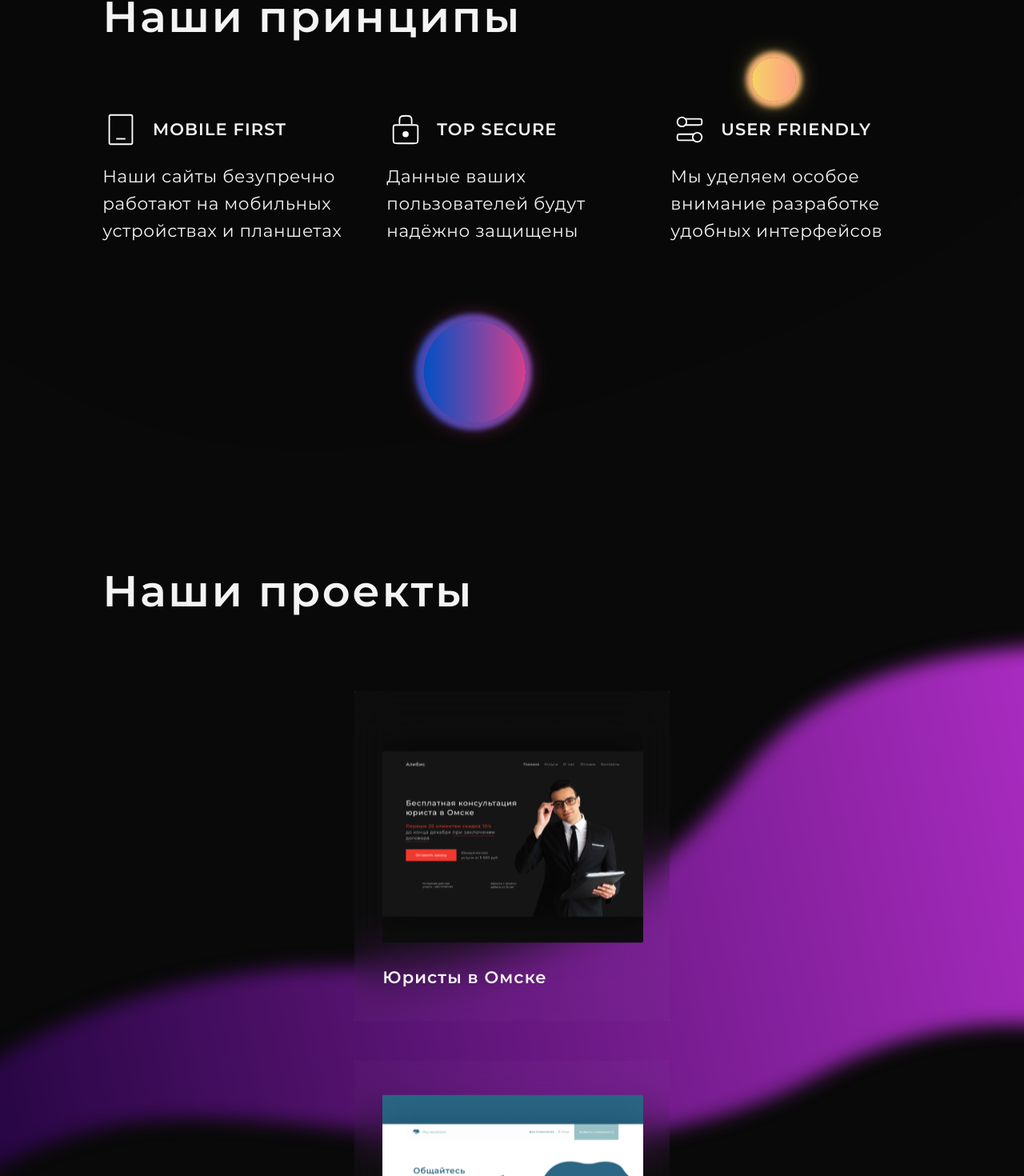
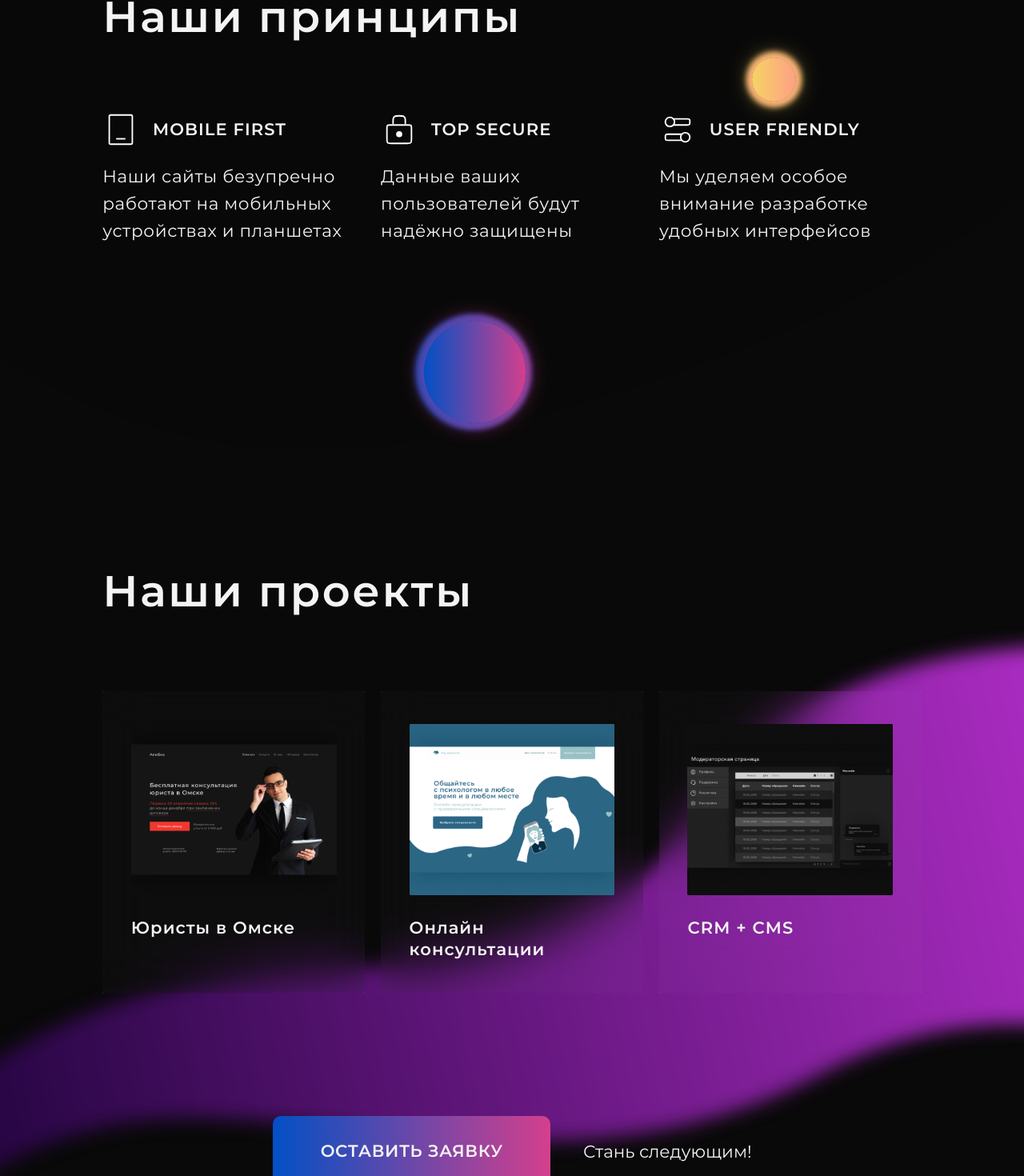
Before and after one commit to proofblame/raccoon-it, a React (Create React App) app: page / in a window 1280 px wide. Shown: the part 2279-3749 px from the top of the page at 80% size. Built offline with nearby package versions, Linux system fonts and the light colour scheme.

Commit message:
fix/lists grid layout

```diff
--- a/src/pages/Main.jsx
+++ b/src/pages/Main.jsx
@@ -26,7 +26,6 @@ const Main = () => {
     return scrollbarWidth;
   }
 
-  console.log(scrollbarWidth());
   const handleOpened = () => {
     setIsOpened(!isOpened);
   };
--- a/src/pages/screens/About/About.module.scss
+++ b/src/pages/screens/About/About.module.scss
@@ -126,6 +126,10 @@
 
 .list {
   list-style-type: none;
+  display: grid;
+  grid-template-columns: repeat(1, minmax(285px, 1fr));
+  column-gap: 20px;
+  row-gap: 20px;
 }
 
 .listItem {
--- a/src/pages/screens/Banner/Banner.jsx
+++ b/src/pages/screens/Banner/Banner.jsx
@@ -3,7 +3,6 @@ import H1 from '../../../shared/UI/H1/H1';
 import Button from '../../../shared/UI/Button/Button';
 import logo from './images/logo.svg';
 import Hand from './images/Hand.svg';
-import Fingers from './images/Fingers.svg';
 import Mobile from './images/Mobile.svg';
 import Mobile1Part from './images/Mobile1part.svg';
 import Mobile2Part from './images/Mobile2part.svg';
--- a/src/pages/screens/Banner/Banner.module.scss
+++ b/src/pages/screens/Banner/Banner.module.scss
@@ -199,7 +199,7 @@
   position: absolute;
   right: 0;
   @include adaptive(top, 600, 800);
-  @include adaptive(left, 35, -445);
+  @include adaptive(left, 85, -445);
   transform: translateY(-50%);
   object-fit: contain;
   z-index: 1;
--- a/src/pages/screens/Discuss/Discuss.jsx
+++ b/src/pages/screens/Discuss/Discuss.jsx
@@ -57,7 +57,7 @@ const Discuss = () => {
                 </p>
               </label>
               <Button type='submit' className={discuss.formSubmit}>
-                Отправить заявку
+                Отправить&nbsp;заявку
               </Button>
             </form>
 
--- a/src/pages/screens/Discuss/Discuss.module.scss
+++ b/src/pages/screens/Discuss/Discuss.module.scss
@@ -7,7 +7,7 @@
   border: 1px solid;
   border-image: linear-gradient(
     rgba(255, 255, 255, 0.3),
-    rgba(255, 255, 255, 0)
+    rgba(255, 255, 255, 0.02)
   );
   background: rgba(255, 255, 255, 0.02);
   backdrop-filter: blur(50px);
@@ -61,7 +61,7 @@
     background-repeat: no-repeat;
     background-size: cover;
     width: 100%;
-    @include adaptive(top, -100, 420);
+    @include adaptive(top, -100, 445);
     @include adaptive(left, 0, 0);
     @include adaptive(height, 1113, 234);
   }
@@ -87,6 +87,7 @@
     rgba(255, 255, 255, 0.3),
     rgba(255, 255, 255, 0)
   );
+  backdrop-filter: blur(50px);
 }
 
 .formName {
--- a/src/pages/screens/Projects/Projects.module.scss
+++ b/src/pages/screens/Projects/Projects.module.scss
@@ -37,12 +37,17 @@
 }
 
 .list {
-  display: flex;
-  justify-content: space-between;
+  width: 100%;
+  display: grid;
+  grid-template-columns: repeat(auto-fit, minmax(285px, 1fr));
+  column-gap: 20px;
+  row-gap: 20px;
 }
 
 .listItem {
-  @include adaptive(width, 430, 285);
+  // @include adaptive(width, 430, 285);
+  max-width: 430px;
+  width: 100%;
   background: rgba(255, 255, 255, 0.02);
   backdrop-filter: blur(30px);
   border-radius: 2px;
@@ -54,11 +59,12 @@
   @include adaptivePadding(padding, 0, 37, 0, 27);
   @include adaptive(padding-top, 45, 26);
   @include adaptive(padding-bottom, 44, 27);
+  box-sizing: border-box;
 }
 
 .listItemImage {
-  @include adaptive(width, 355, 236);
-  @include adaptive(height, 296, 212);
+  // @include adaptive(width, 355, 236);
+  // @include adaptive(height, 296, 212);
   @include adaptive(margin-bottom, 31, 20);
 }
 
@@ -78,10 +84,10 @@
 }
 
 @media screen and (max-width: 1280px) {
-  .list {
-    flex-direction: column;
-    align-items: center;
-  }
+  // .list {
+  //   // flex-direction: column;
+  //   align-items: center;
+  // }
 
   .listItem {
     @include adaptive(margin-bottom, 60, 20);
--- a/src/pages/screens/Techs/Techs.module.scss
+++ b/src/pages/screens/Techs/Techs.module.scss
@@ -59,8 +59,10 @@
 }
 
 .list {
-  display: flex;
-  justify-content: space-between;
+  display: grid;
+  grid-template-columns: repeat(auto-fit, minmax(285px, 1fr));
+  column-gap: 20px;
+  row-gap: 20px;
 }
 
 %list {
@@ -70,13 +72,15 @@
 }
 
 .listItem {
-  @include adaptive(width, 430, 286);
+  // @include adaptive(width, 430, 286);
   background: rgba(255, 255, 255, 0.02);
   backdrop-filter: blur(30px);
   border-radius: 2px;
   @include adaptivePadding(padding, 60, 51, 34, 33);
   @extend %list;
   z-index: 2;
+  max-width: 430px;
+  width: 100%;
 }
 
 .backendList {
--- a/src/pages/screens/Tenets/Tenets.module.scss
+++ b/src/pages/screens/Tenets/Tenets.module.scss
@@ -33,8 +33,12 @@
 }
 
 .list {
-  display: flex;
-  justify-content: space-between;
+  // display: flex;
+  // justify-content: space-between;
+  display: grid;
+  grid-template-columns: repeat(auto-fit, minmax(285px, 1fr));
+  column-gap: 20px;
+  row-gap: 30px;
   position: relative;
   color: $textColor;
   font-family: $fontFamily;
@@ -82,7 +86,9 @@
 }
 
 %listItem {
-  @include adaptive(width, 351, 198);
+  // @include adaptive(width, 351, 198);
+  max-width: 351px;
+  width: 100%;
   position: relative;
   z-index: 5;
   letter-spacing: 0.03em;
@@ -140,11 +146,11 @@
 }
 
 @media screen and (max-width: 767px) {
-  .list {
-    flex-direction: column;
-  }
+  // .list {
+  //   flex-direction: column;
+  // }
 
   %listItem {
-    margin-bottom: 27px;
+    width: 70%;
   }
 }
--- a/src/pages/screens/Workflow/Workflow.module.scss
+++ b/src/pages/screens/Workflow/Workflow.module.scss
@@ -75,7 +75,11 @@
 
 .estimationList {
   list-style-type: none;
-  display: flex;
+  // display: flex;
+  display: grid;
+  grid-template-columns: repeat(auto-fit, minmax(285px, 1fr));
+  column-gap: 20px;
+  row-gap: 20px;
   position: relative;
   z-index: 1;
 
@@ -97,6 +101,8 @@
 }
 
 .estimationListItem {
+  max-width: 330px;
+  width: 100%;
   display: flex;
   border: 1px solid;
   border-image: linear-gradient(
@@ -106,10 +112,8 @@
   background: rgba(255, 255, 255, 0.02);
   backdrop-filter: blur(30px);
   border-radius: 2px;
-  @include adaptive(width, 376, 285);
   @include adaptivePadding(padding, 17, 25, 12, 14);
   align-items: center;
-  @include adaptive(margin-right, 36, 0);
   cursor: pointer;
   &:nth-last-of-type(1) {
     margin-right: 0;
@@ -270,18 +274,6 @@
   justify-content: center;
 }
 
-@media screen and (max-width: 1600px) {
-  .estimationList {
-    flex-direction: column;
-    align-items: center;
-  }
-
-  .estimationListItem {
-    @include adaptive(margin-bottom, 30, 20);
-    margin-right: 0;
-  }
-}
-
 @media screen and (max-width: 1440px) {
   .arrows {
     display: none;
```
Also changed, not shown: src/pages/screens/Banner/images/Fingers.svg (deleted).
